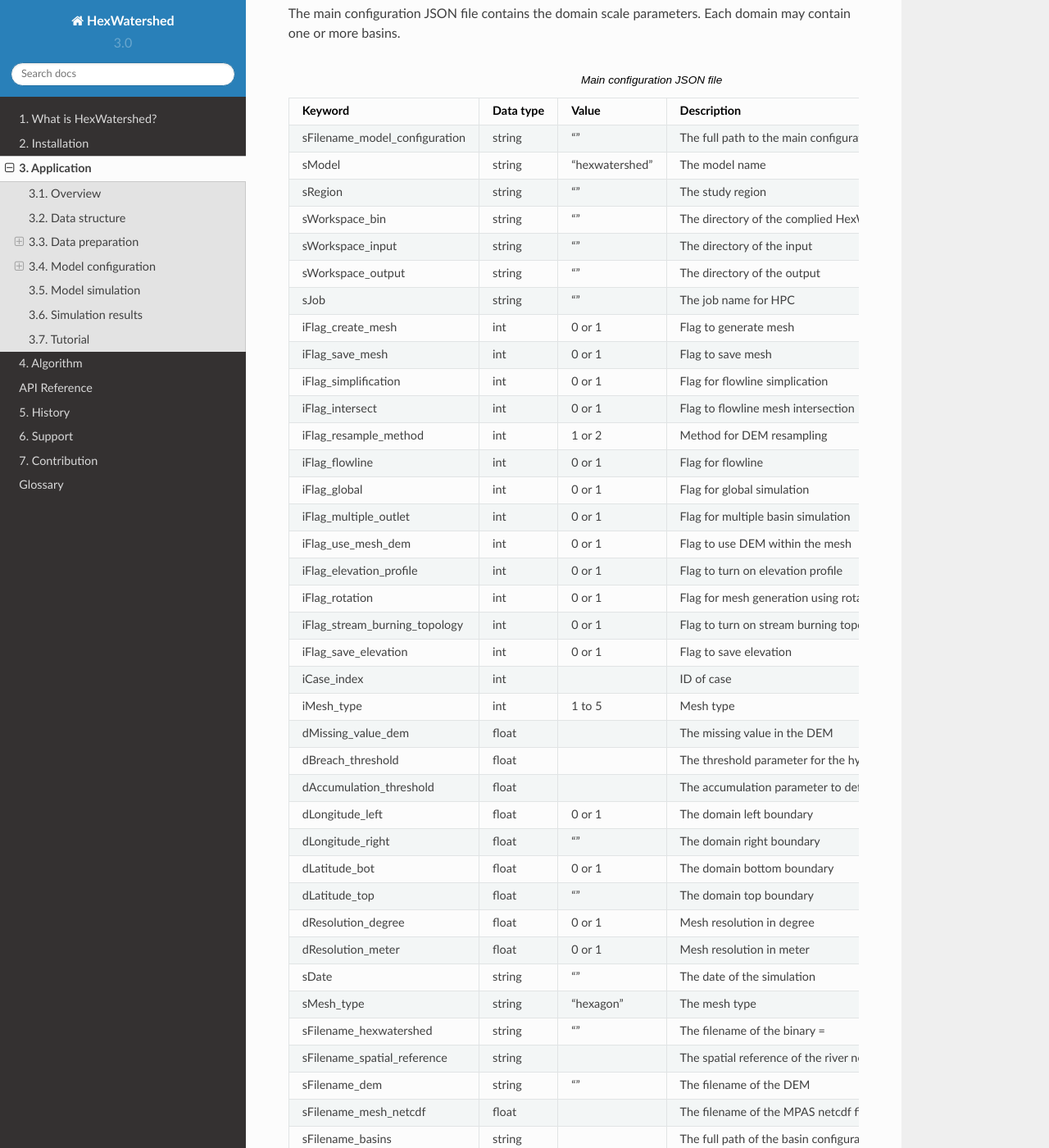
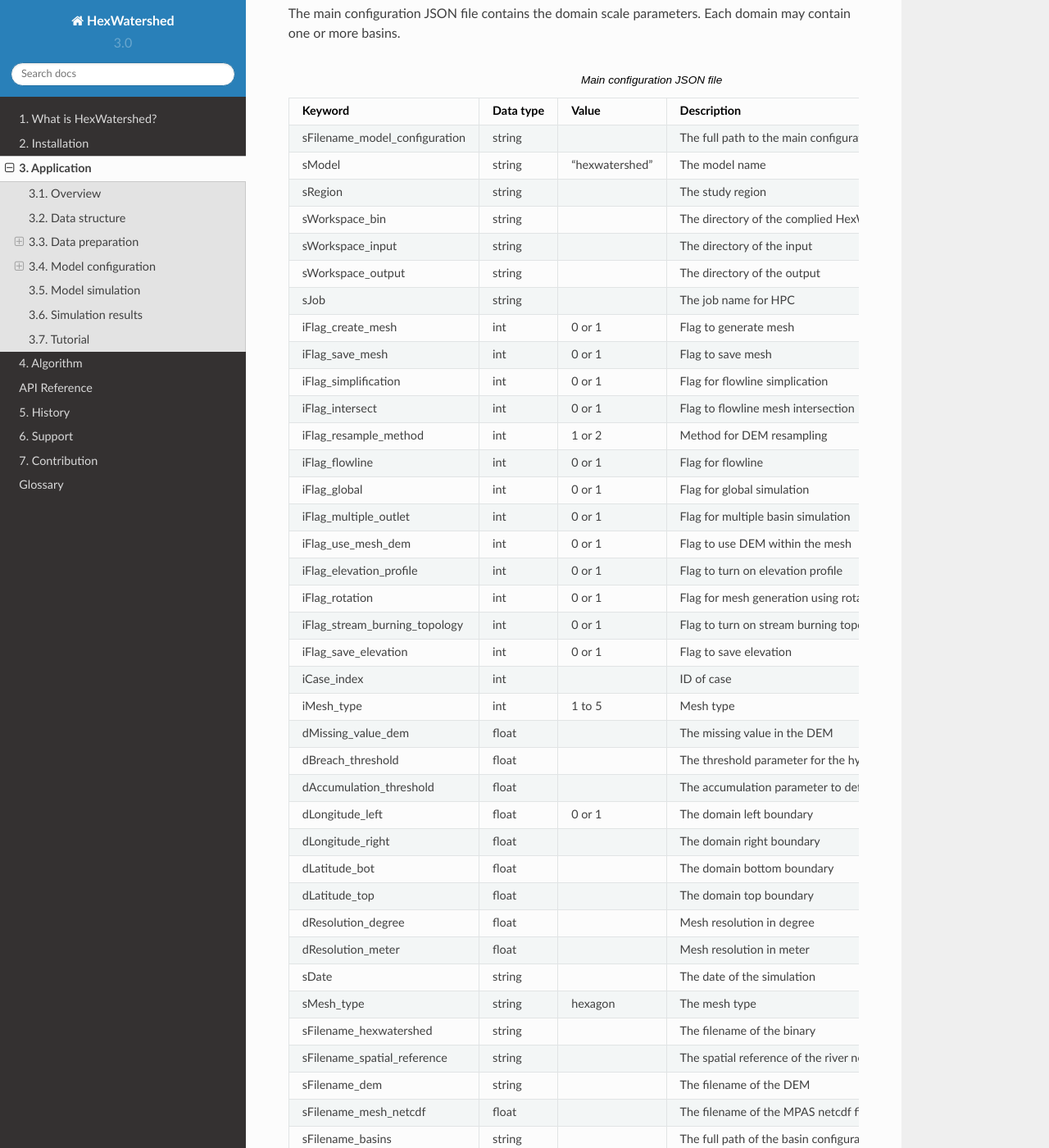
Before and after one commit to pnnl/hexwatershed, a Sphinx documentation site: the page built from docs/application/application.rst, in a window 1280 px wide and 1400 px high, scrolled down 1227 px. Shown: the whole window at 82% size. Built offline with Sphinx 7.4.7 and the Read the Docs theme 2.0.0, drawn with Linux system fonts in a browser that asks for light colours.

Commit message:
table clean

```diff
--- a/docs/application/application.rst
+++ b/docs/application/application.rst
@@ -72,7 +72,7 @@
      - Description
    * - sFilename_model_configuration
      - string
-     - ""
+     -
      - The full path to the main configuration file
    * - sModel
      - string
@@ -80,23 +80,23 @@
      - The model name
    * - sRegion
      - string
-     - ""
+     -
      - The study region
    * - sWorkspace_bin
      - string
-     - ""
+     -
      - The directory of the complied HexWatershed binary
    * - sWorkspace_input
      - string
-     - ""
+     -
      - The directory of the input
    * - sWorkspace_output
      - string
-     - ""
+     -
      - The directory of the output
    * - sJob
      - string
-     - ""
+     -
      - The job name for HPC
    * - iFlag_create_mesh
      - int
@@ -176,43 +176,43 @@
      - The domain left boundary
    * - dLongitude_right
      - float
-     - ""
+     -
      - The domain right boundary
    * - dLatitude_bot
      - float
-     - 0 or 1
+     -
      - The domain bottom boundary
    * - dLatitude_top
      - float
-     - ""
+     -
      - The domain top boundary
    * - dResolution_degree
      - float
-     - 0 or 1
+     -
      - Mesh resolution in degree
    * - dResolution_meter
      - float
-     - 0 or 1
+     -
      - Mesh resolution in meter
    * - sDate
      - string
-     - ""
+     -
      - The date of the simulation
    * - sMesh_type
      - string
-     - "hexagon"
+     - hexagon
      - The mesh type
    * - sFilename_hexwatershed
      - string
-     - ""
-     - The filename of the binary =
+     -
+     - The filename of the binary
    * - sFilename_spatial_reference
      - string
      -
      - The spatial reference of the river network
    * - sFilename_dem
      - string
-     - ""
+     -
      - The filename of the DEM
    * - sFilename_mesh_netcdf
      - float
@@ -239,7 +239,7 @@
      - Description
    * - dLatitude_outlet_degree
      - float
-     - ""
+     -
      - The outlet latitude
    * - dLongitude_outlet_degree
      - float
@@ -247,7 +247,7 @@
      - The outlet longitude
    * - dAccumulation_threshold
      - float
-     - ""
+     -
      - The accumulation parameter to define the stream cell
    * - dThreshold_small_river
      - float
@@ -263,7 +263,7 @@
      - Reserved for disconnected flowline
    * - lBasinID
      - long
-     - ""
+     -
      - The basin ID
    * - sFilename_dam
      - string
```
